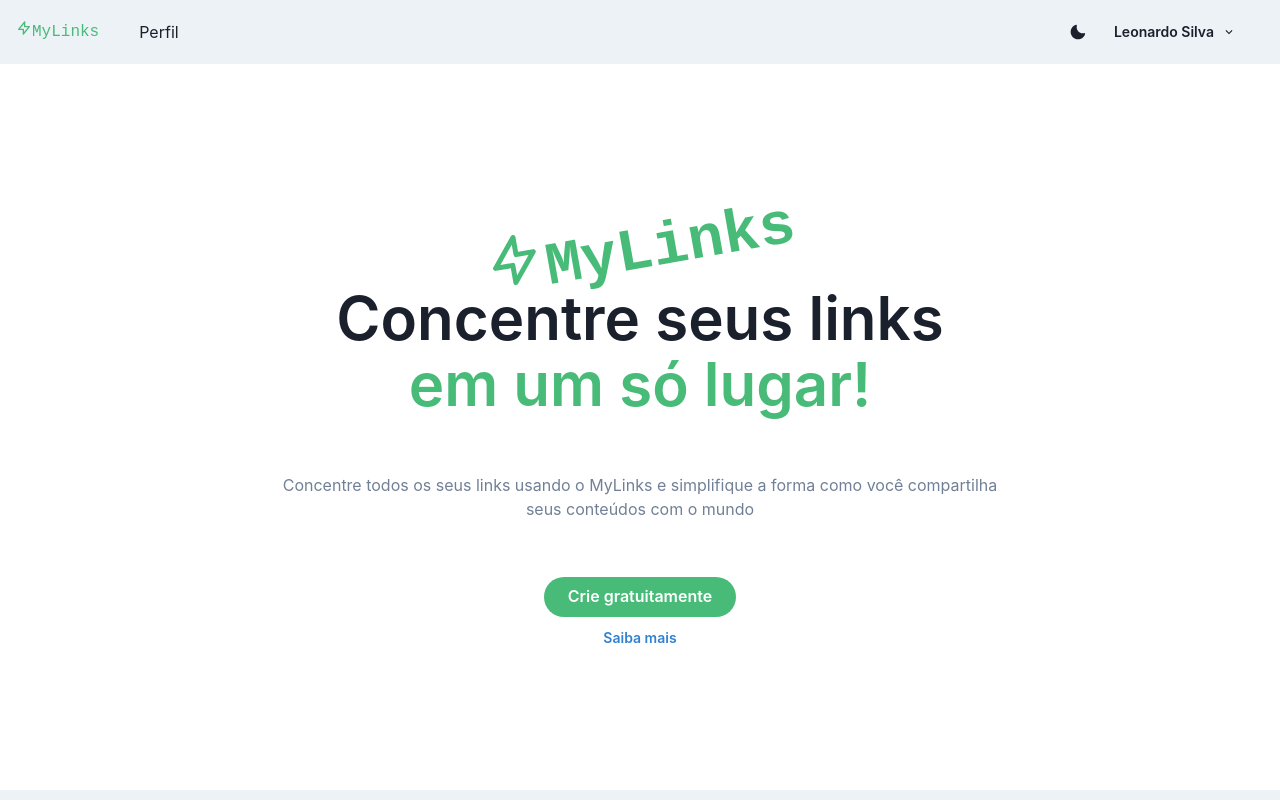
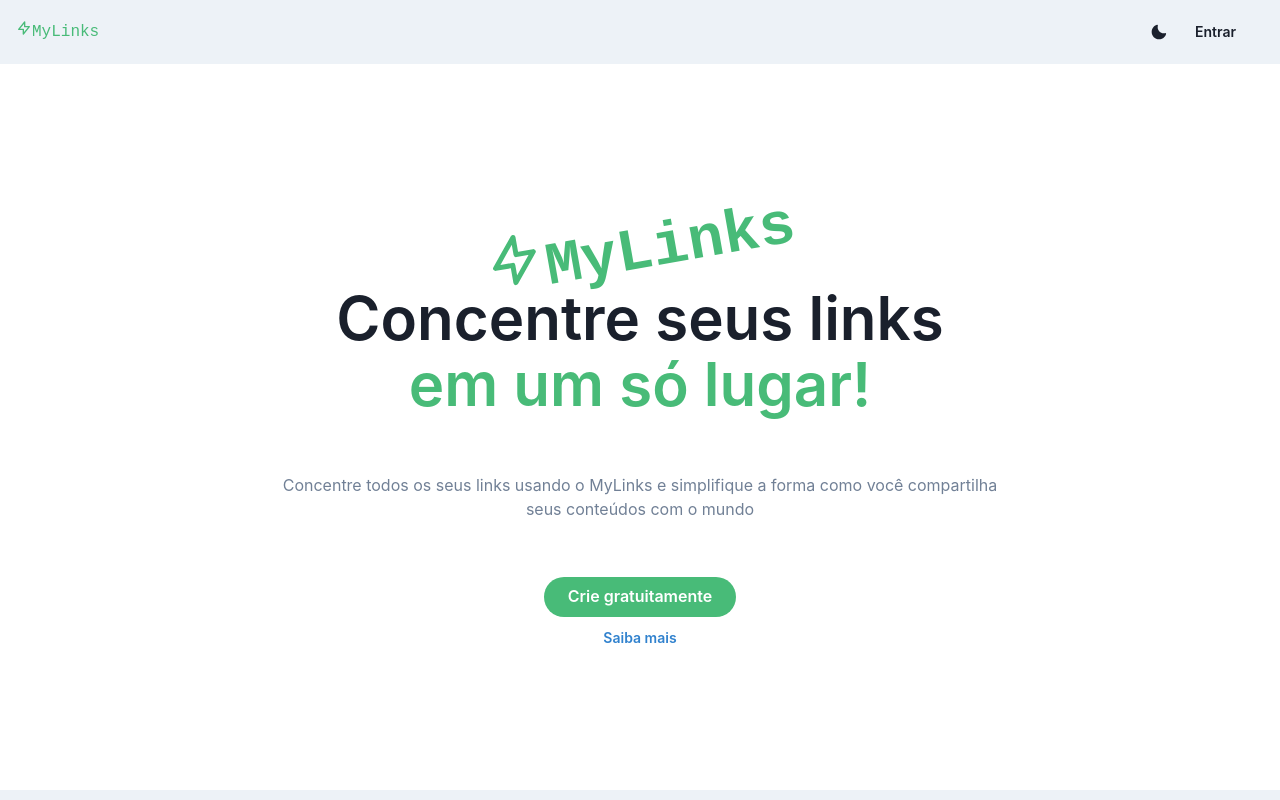
Before and after one commit to leosilva-dev/mylinks-frontend, a React (Vite) app: page / in a window 1280 px wide. Shown: the top 800 px of the page. Built offline with nearby package versions, Linux system fonts and the light colour scheme.

Commit message:
Using context around app and calling methods on Header component

```diff
--- a/src/App.tsx
+++ b/src/App.tsx
@@ -2,13 +2,16 @@ import React from "react";
 import { AppRoutes } from "./routes/AppRoutes";
 import { BrowserRouter } from "react-router-dom";
 import { LayoutPageDefault } from "./shared/layout/LayoutPageDefault";
+import { UserProvider } from "./shared/contexts/UserContext";
 
 function App() {
   return (
     <BrowserRouter>
-      <LayoutPageDefault>
-        <AppRoutes />
-      </LayoutPageDefault>
+      <UserProvider>
+        <LayoutPageDefault>
+          <AppRoutes />
+        </LayoutPageDefault>
+      </UserProvider>
     </BrowserRouter>
   );
 }
--- a/src/shared/components/header/Header.tsx
+++ b/src/shared/components/header/Header.tsx
@@ -26,6 +26,7 @@ import {
 } from "@chakra-ui/icons";
 import { HiOutlineLightningBolt } from "react-icons/hi";
 import { useNavigate } from "react-router-dom";
+import { useUserContext } from "../../hooks/useUserContext";
 
 interface IMenuLinks {
   name: string;
@@ -54,9 +55,11 @@ const NavLink = (menulink: IMenuLinks) => {
 
 export const Header: React.FC = () => {
   const navigate = useNavigate();
-  const isAuthenticated = true; /* Refactor: get value from userContext */
   const { colorMode, toggleColorMode } = useColorMode();
   const { isOpen, onOpen, onClose } = useDisclosure();
+
+  const { authenticated, handleLogout } = useUserContext();
+
   return (
     <>
       <Box bg={useColorModeValue("gray.100", "gray.900")} px={4}>
@@ -97,7 +100,7 @@ export const Header: React.FC = () => {
               spacing={4}
               display={{ base: "none", md: "flex" }}
             >
-              {isAuthenticated
+              {authenticated
                 ? MenuLinks.map((link) => (
                     <NavLink
                       key={link.name}
@@ -112,7 +115,7 @@ export const Header: React.FC = () => {
             <Button onClick={toggleColorMode}>
               {colorMode === "light" ? <MoonIcon /> : <SunIcon />}
             </Button>
-            {isAuthenticated ? (
+            {authenticated ? (
               <Menu>
                 <MenuButton>
                   <Button
@@ -133,10 +136,11 @@ export const Header: React.FC = () => {
                   </Button>
                 </MenuButton>
                 <MenuList>
-                  <MenuItem>Preferências</MenuItem>
-                  <MenuItem>Perfil</MenuItem>
+                  <MenuItem onClick={() => navigate("/profile")}>
+                    Perfil
+                  </MenuItem>
                   <MenuDivider />
-                  <MenuItem>Sair</MenuItem>
+                  <MenuItem onClick={handleLogout}>Sair</MenuItem>
                 </MenuList>
               </Menu>
             ) : (
--- a/src/shared/hooks/useUserContext.tsx
+++ b/src/shared/hooks/useUserContext.tsx
@@ -2,7 +2,7 @@ import { useContext } from "react";
 
 import { UserContext } from "../contexts/UserContext";
 
-export const useTask = () => {
+export const useUserContext = () => {
   const context = useContext(UserContext);
 
   return context;
```
